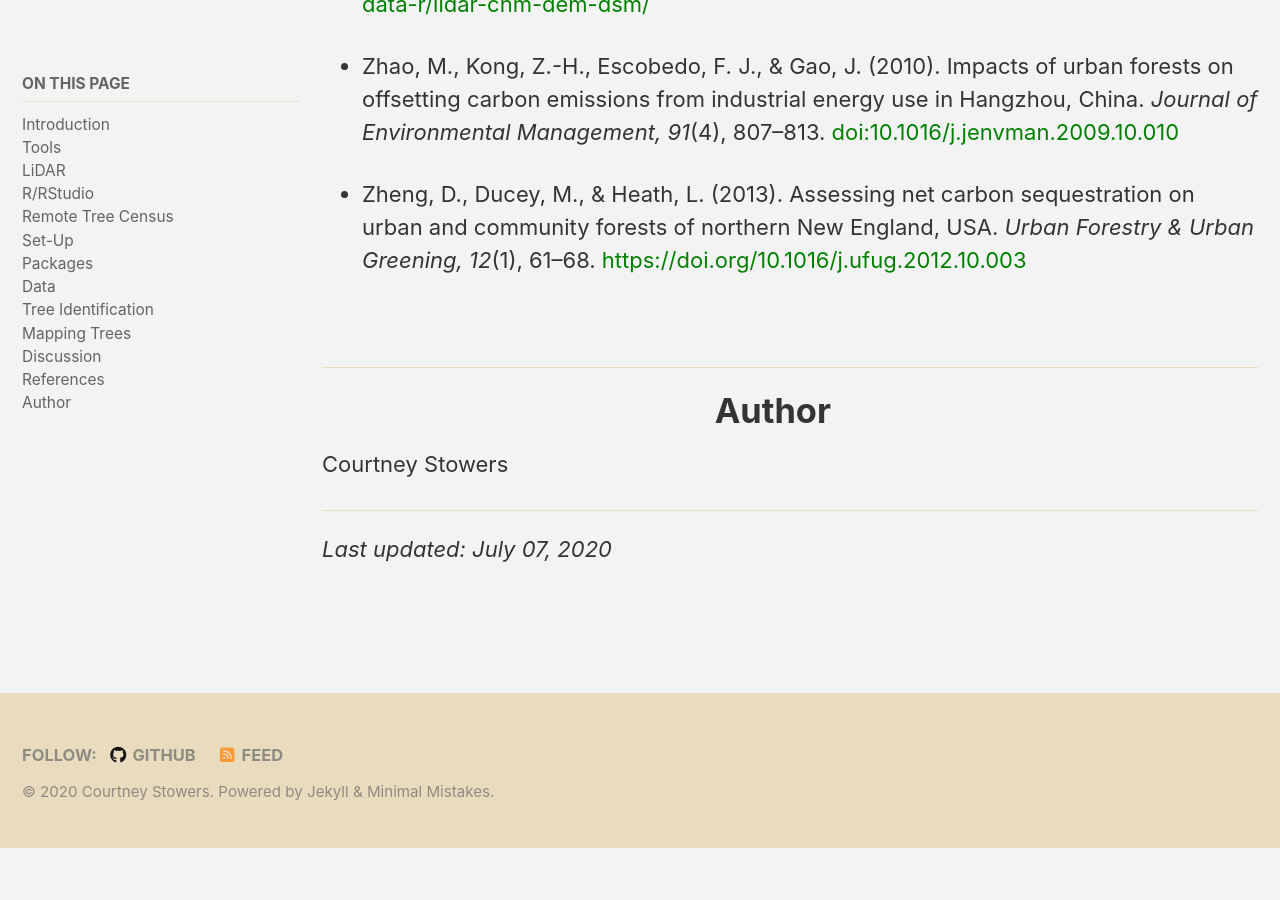
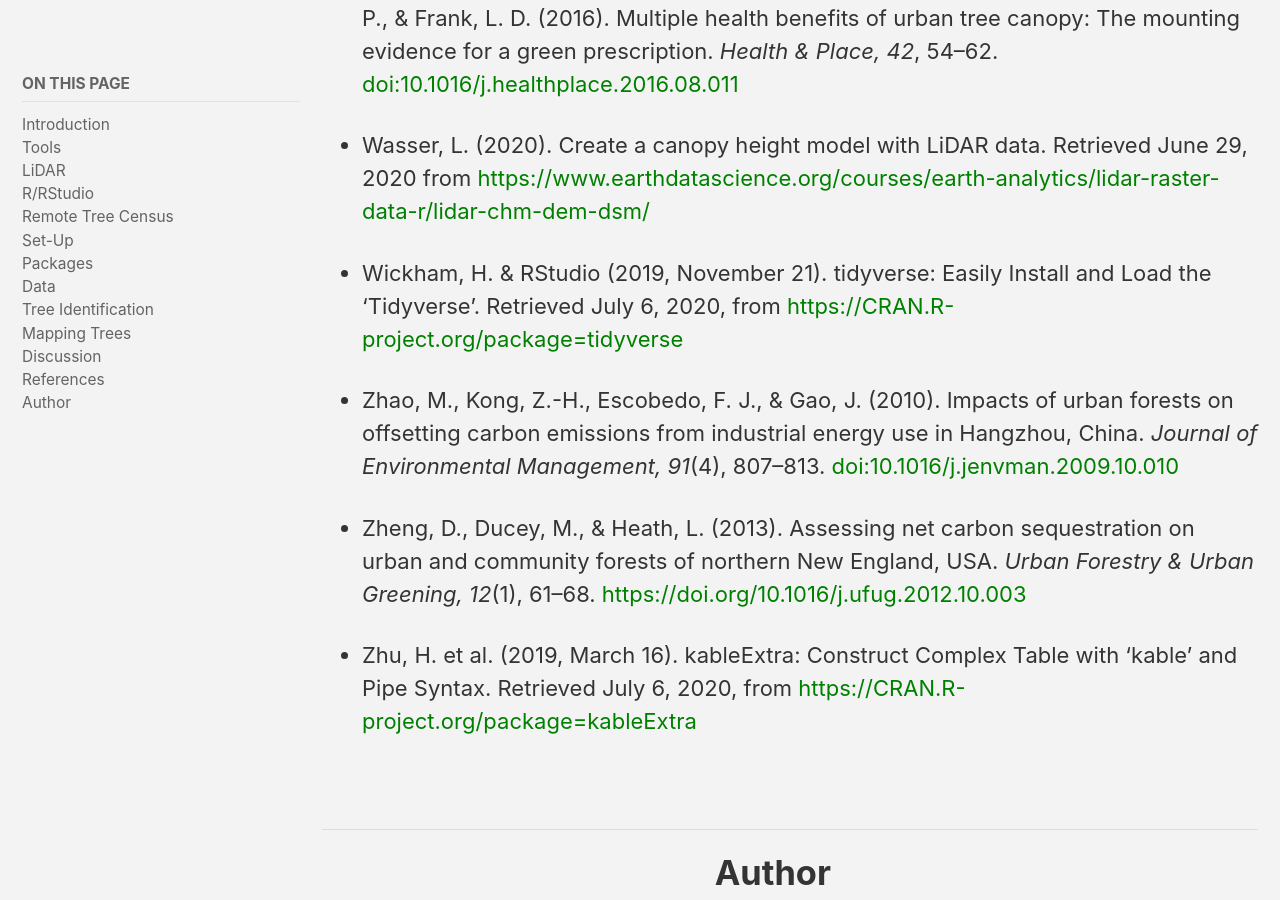
Before and after one commit to castower/cpp-593-treeproject-site, a Jekyll site: the page built from index.md, in a window 1280 px wide and 900 px high, scrolled down 31407 px. Built offline with Jekyll 4.4.1, drawn with Linux system fonts in a browser that asks for light colours; cached includes are drawn as plain includes; nearby versions of some CDN libraries; before the commit the page ends 32255 px from its top, so only the background shows below that; some of the changed text lies outside the part shown.

Commit message:
Update index.md

````diff
--- a/index.md
+++ b/index.md
@@ -186,6 +186,8 @@
 install.packages( "sp" )
 install.packages( "ggmap" )
 install.packages( "measurements" )
+install.packages( "kableExtra" )
+install.packages( "tidyverse" )
 ```
 
 <br>
@@ -218,6 +220,8 @@
 library( "sp" )           # Used for mapping and spatial data processing
 library( "ggmap" )        # Used for mapping and spatial data processing
 library( "measurements" ) # Used to convert measurement units
+library( "kableExtra" )   # Used to format tables
+library( "tidyverse" )    # Used for manipulating data and packages
 ```
 
 <p markdown="1"> Although there are a wide variety of packages available for processing geospatial and LiDAR data in R, these selected packages are user-friendly and capable of analyzing the data in its raw form. Some other packages such as `ForestTools` require some pre-processing of the data. We will be working with a raw data set in this tutorial and coding all height models directly in R. </p>
@@ -231,6 +235,8 @@
 - [sp](https://CRAN.R-project.org/package=sp)
 - [ggmap](https://CRAN.R-project.org/package=ggmap)
 - [measurements](https://CRAN.R-project.org/package=measurements)
+- [kableExtra](https://CRAN.R-project.org/package=kableExtra)
+- [tidyverse](https://CRAN.R-project.org/package=tidyverse)
 
 
 <h2 id= "Data">Data</h2>
@@ -779,9 +785,13 @@
 
 - Wasser, L. (2020). Create a canopy height model with LiDAR data. Retrieved June 29, 2020 from [https://www.earthdatascience.org/courses/earth-analytics/lidar-raster-data-r/lidar-chm-dem-dsm/](https://www.earthdatascience.org/courses/earth-analytics/lidar-raster-data-r/lidar-chm-dem-dsm/)
 
+- Wickham, H. & RStudio (2019, November 21). tidyverse: Easily Install and Load the 'Tidyverse'. Retrieved July 6, 2020, from [https://CRAN.R-project.org/package=tidyverse](https://CRAN.R-project.org/package=tidyverse)
+
 - Zhao, M., Kong, Z.-H., Escobedo, F. J., & Gao, J. (2010). Impacts of urban forests on offsetting carbon emissions from industrial energy use in Hangzhou, China. <i>Journal of Environmental Management, 91</i>(4), 807–813. [doi:10.1016/j.jenvman.2009.10.010](https://www.sciencedirect.com/science/article/pii/S030147970900365X?via%3Dihub)
 
 - Zheng, D., Ducey, M., & Heath, L. (2013). Assessing net carbon sequestration on urban and community forests of northern New England, USA. <i>Urban Forestry & Urban Greening, 12</i>(1), 61–68. [https://doi.org/10.1016/j.ufug.2012.10.003](https://doi.org/10.1016/j.ufug.2012.10.003)
+
+- Zhu, H. et al. (2019, March 16). kableExtra: Construct Complex Table with 'kable' and Pipe Syntax. Retrieved July 6, 2020, from [https://CRAN.R-project.org/package=kableExtra](https://CRAN.R-project.org/package=kableExtra)
 
 <br>
 
````
